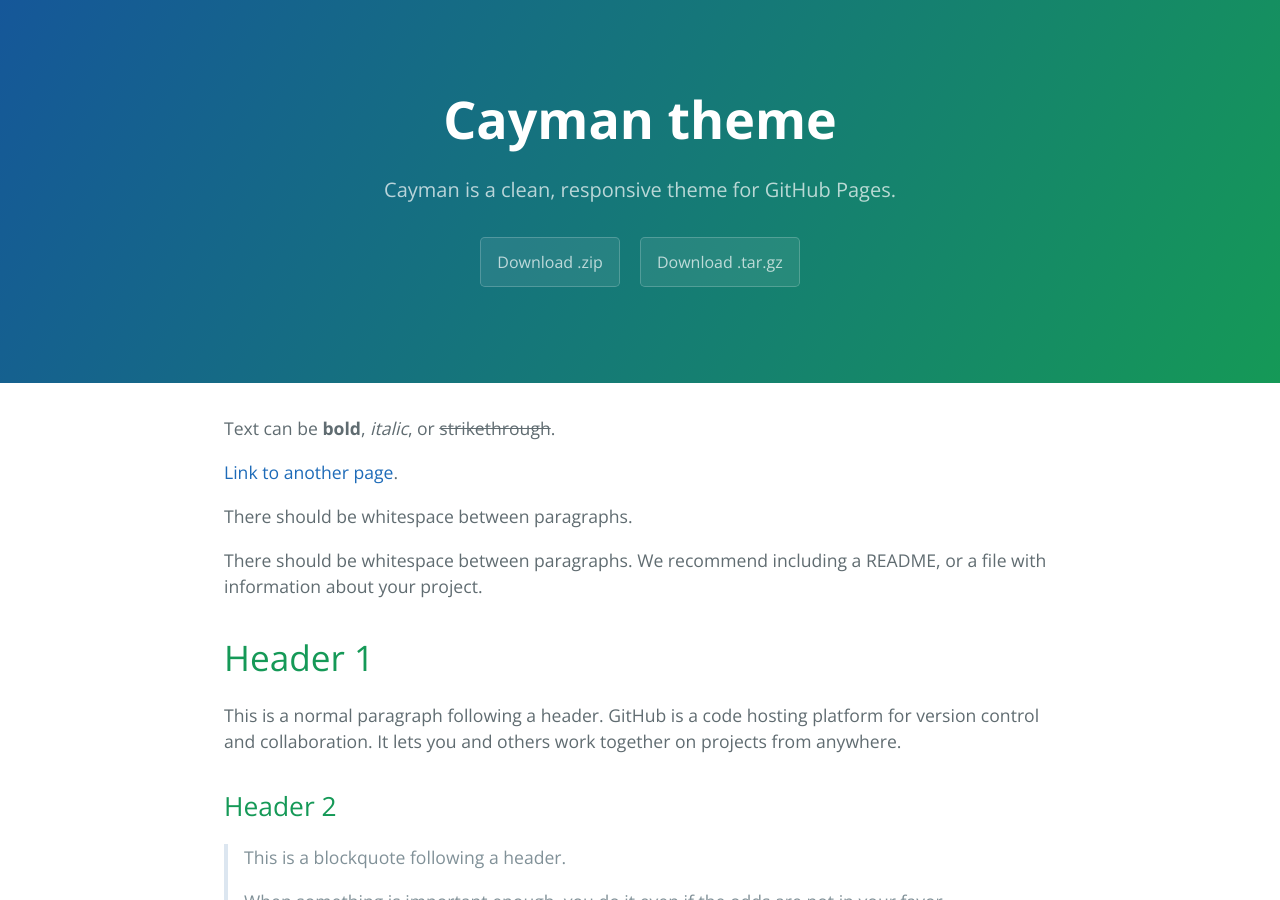
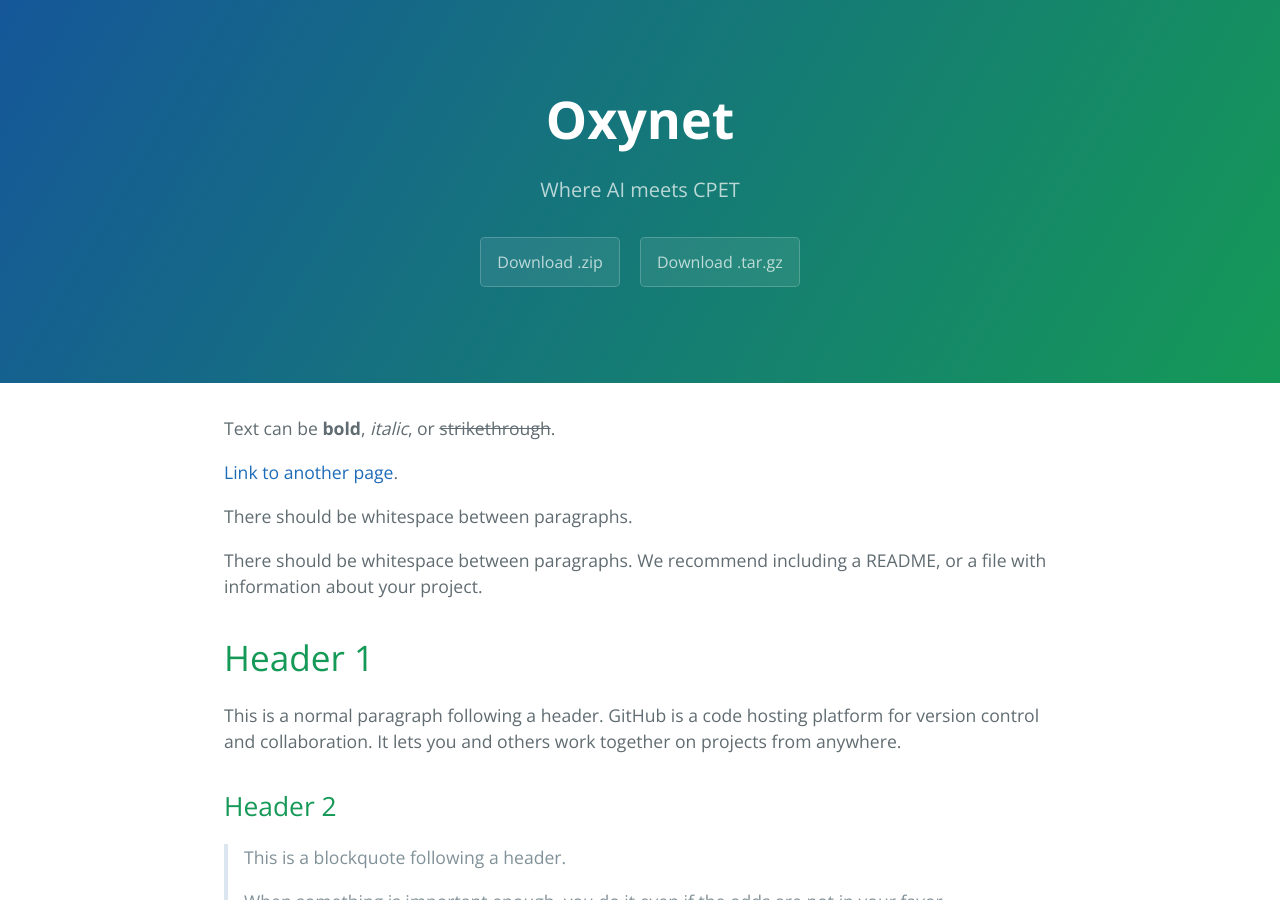
Before and after one commit to andreazignoli/pyoxynet, a Jekyll site: the page built from index.md, in a window 1280 px wide and 900 px high. Built offline with Jekyll 4.4.1, drawn with Linux system fonts in a browser that asks for light colours.

Commit message:
Adding content

```diff
--- a/_config.yml
+++ b/_config.yml
@@ -1,5 +1,5 @@
-title: Cayman theme
-description: Cayman is a clean, responsive theme for GitHub Pages.
+title: Oxynet
+description: Where AI meets CPET
 show_downloads: true
 google_analytics:
 remote_theme: pages-themes/cayman
```
Also changed, not shown: another-page.md (+2 -2 lines).
